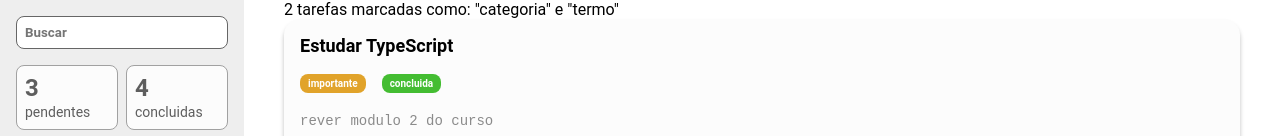
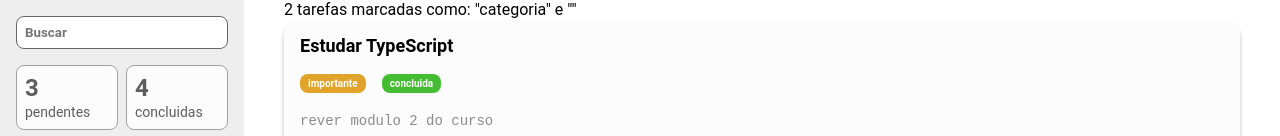
Before and after one commit to TallysonFreitas/Projeto-EBAC, a React (Create React App) app: page / in a window 1280 px wide. Shown: the top 136 px of the page. Built offline with nearby package versions, Linux system fonts and the light colour scheme; the HTML template or start-up script is replaced by a standard one.

Commit message:
commit aula 10

```diff
--- a/src/containers/Barralateral/index.tsx
+++ b/src/containers/Barralateral/index.tsx
@@ -1,11 +1,23 @@
+import { useDispatch, useSelector } from 'react-redux'
 import FiltroCard from '../../components/FiltroCard'
 import * as S from './style'
+import { RootReducer } from '../../store'
+import { alteraTermo } from '../../store/reducers/filtro'
 
 const BarraLateral = () => {
+  const dispatch = useDispatch()
+  const { termo } = useSelector((state: RootReducer) => state.filtro)
   return (
     <S.Aside>
       <div>
-        <S.Campo type="text" placeholder="Buscar" />
+        <S.Campo
+          type="text"
+          placeholder="Buscar"
+          value={termo}
+          onChange={(e) => {
+            dispatch(alteraTermo(e.target.value))
+          }}
+        />
         <S.Filtros>
           <FiltroCard contador={3} legenda={'pendentes'} />
           <FiltroCard contador={4} legenda={'concluidas'} />
--- a/src/containers/ListaDeTarefas/index.tsx
+++ b/src/containers/ListaDeTarefas/index.tsx
@@ -5,12 +5,22 @@ import { RootReducer } from '../../store'
 
 const ListaDeTarefas = () => {
   const { itens } = useSelector((state: RootReducer) => state.tarefas)
+  const { termo } = useSelector((state: RootReducer) => state.filtro)
+
+  const filtraTarefas = () => {
+    return itens.filter(
+      (each) =>
+        each.titulo.toLocaleLowerCase().search(termo.toLocaleLowerCase()) >= 0
+    )
+  }
 
   return (
     <Container>
-      <p>2 tarefas marcadas como: &quot;categoria&quot; e &quot;termo&quot;</p>
+      <p>
+        2 tarefas marcadas como: &quot;categoria&quot; e &quot;{termo}&quot;
+      </p>
       <ul>
-        {itens.map((each) => (
+        {filtraTarefas().map((each) => (
           <li key={each.titulo}>
             <Tarefa
               descricao={each.descricao}
--- a/src/store/index.ts
+++ b/src/store/index.ts
@@ -1,9 +1,11 @@
 import { configureStore } from '@reduxjs/toolkit'
 import tarefasSlice from './reducers/tarefas'
+import filtroSlice from './reducers/filtro'
 
 const store = configureStore({
   reducer: {
-    tarefas: tarefasSlice
+    tarefas: tarefasSlice,
+    filtro: filtroSlice
   }
 })
 
--- /dev/null
+++ b/src/store/reducers/filtro.ts
@@ -0,0 +1,26 @@
+import { PayloadAction, createSlice } from '@reduxjs/toolkit'
+import * as enums from '../../utils/enums/Tarefa'
+
+type FiltroState = {
+  termo: string
+  criterio: 'prioridade' | 'status' | 'todas'
+  valor?: enums.prioridade | enums.status
+}
+
+const initialState: FiltroState = {
+  termo: '',
+  criterio: 'todas'
+}
+
+const filtroSlice = createSlice({
+  name: 'filtro',
+  initialState,
+  reducers: {
+    alteraTermo: (state, action: PayloadAction<string>) => {
+      state.termo = action.payload
+    }
+  }
+})
+
+export const { alteraTermo } = filtroSlice.actions
+export default filtroSlice.reducer
```
